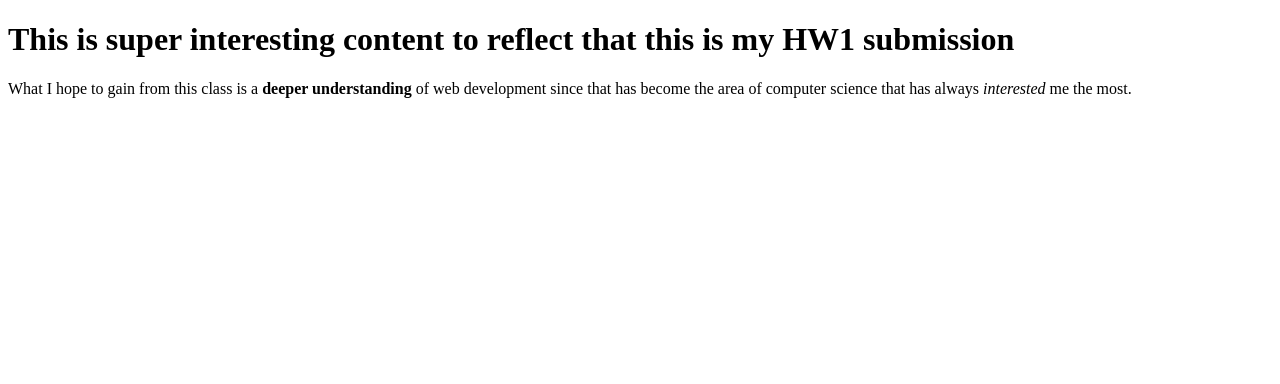
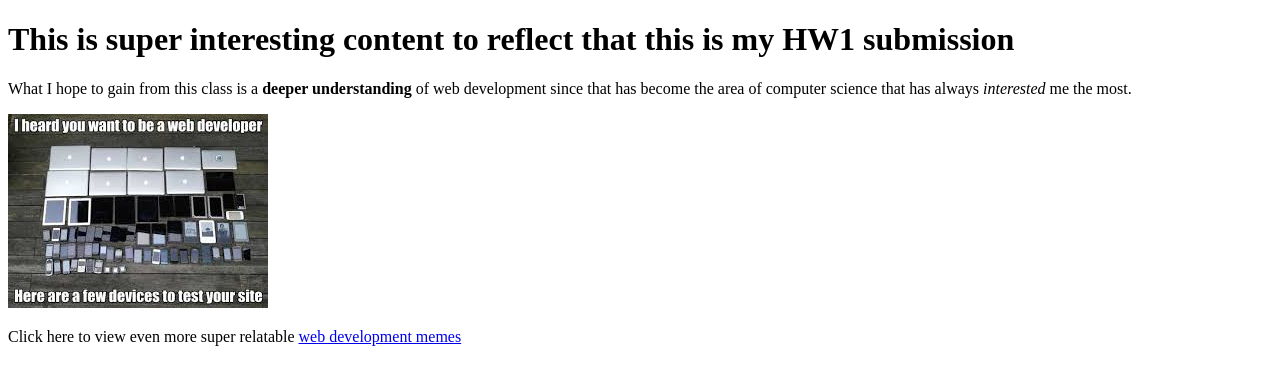
Before and after one commit to GU-Web-Dev-2024/homework-1-askillestad3, a plain HTML site: page index.html in a window 1280 px wide. Drawn offline with Linux system fonts and the light colour scheme.

Commit message:
added image and link to webpage

```diff
--- a/index.html
+++ b/index.html
@@ -7,5 +7,8 @@
         <h1>This is super interesting content to reflect that this is my HW1 submission</h1>
         <p>What I hope to gain from this class is a <strong>deeper understanding</strong> of web development since
         that has become the area of computer science that has always <em>interested</em> me the most.</p>
+
+        <img src="WebDev_meme.jpeg" alt="Web Development meme photo">
+        <p>Click here to view even more super relatable <a href="https://www.flux-academy.com/blog/25-web-design-memes-only-designers-will-understand">web development memes</a></p>
     </body>
 </html>
```
